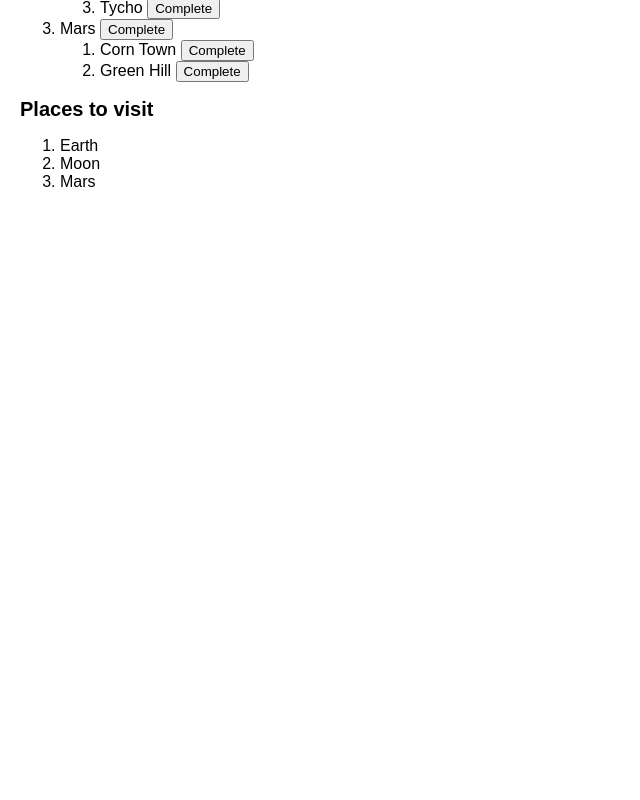
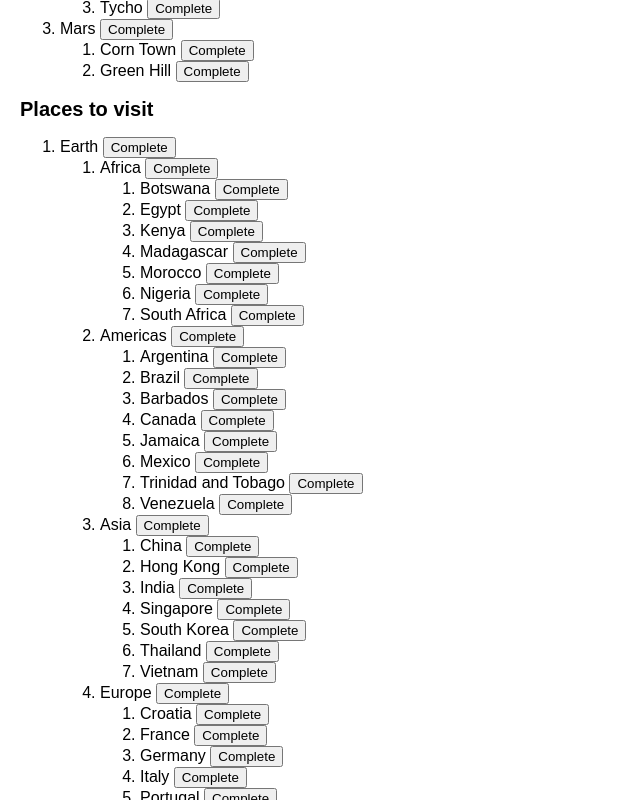
Before and after one commit to zelitosaide/react-js-course, a React (Create React App) app: page / in a window 1280 px wide. Shown: the part 3440-4240 px from the top of the page, without its empty margins (0-640 px from the left). Before the commit the page ends 3651 px from the top, so only its background shows below. Built offline with nearby package versions, Linux system fonts and the light colour scheme.

Commit message:
Choosing the State Structure

```diff
--- a/src/learn/learn-react/managing-state/choosing-the-state-structure/index.js
+++ b/src/learn/learn-react/managing-state/choosing-the-state-structure/index.js
@@ -57,7 +57,34 @@ function TravelPlan() {
 function PlaceTree({ id, parentId, placesById, onComplete }) {
   const place = placesById[id];
   const childIds = place.childIds;
-  return <li>{place.title}</li>;
+
+  return (
+    <li>
+      {place.title}{" "}
+      <button
+        onClick={function () {
+          onComplete(parentId, id);
+        }}
+      >
+        Complete
+      </button>
+      {childIds.length > 0 && (
+        <ol>
+          {childIds.map(function (childId) {
+            return (
+              <PlaceTree
+                key={childId}
+                id={childId}
+                parentId={id}
+                placesById={placesById}
+                onComplete={onComplete}
+              />
+            );
+          })}
+        </ol>
+      )}
+    </li>
+  );
 }
 
 function TravelPlan3() {
```
